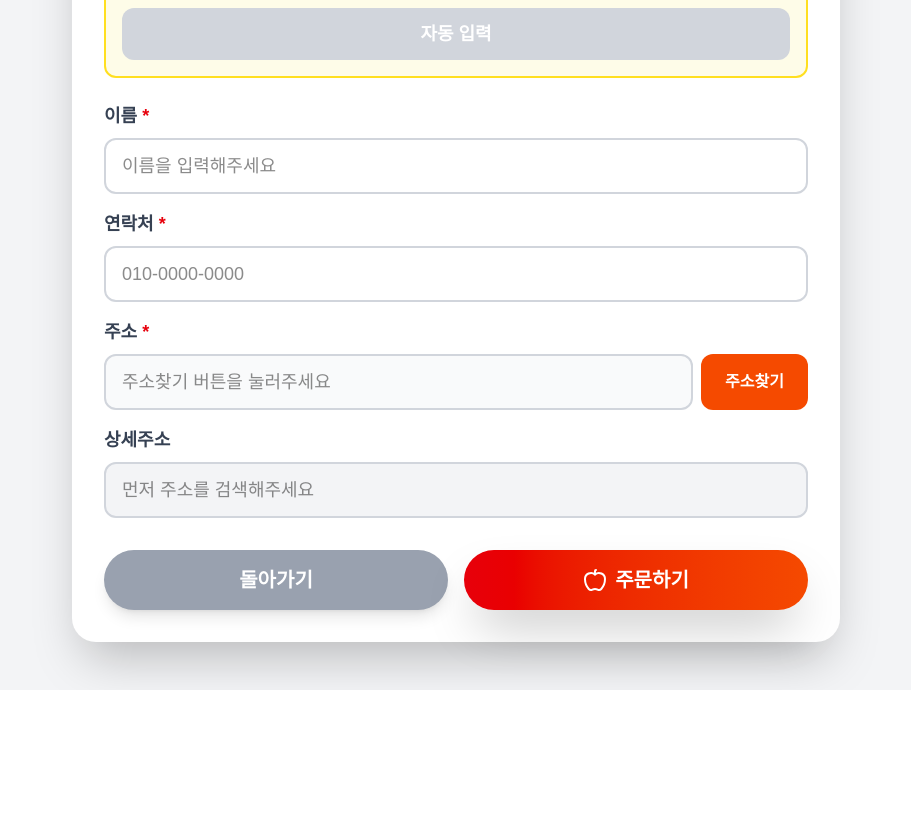
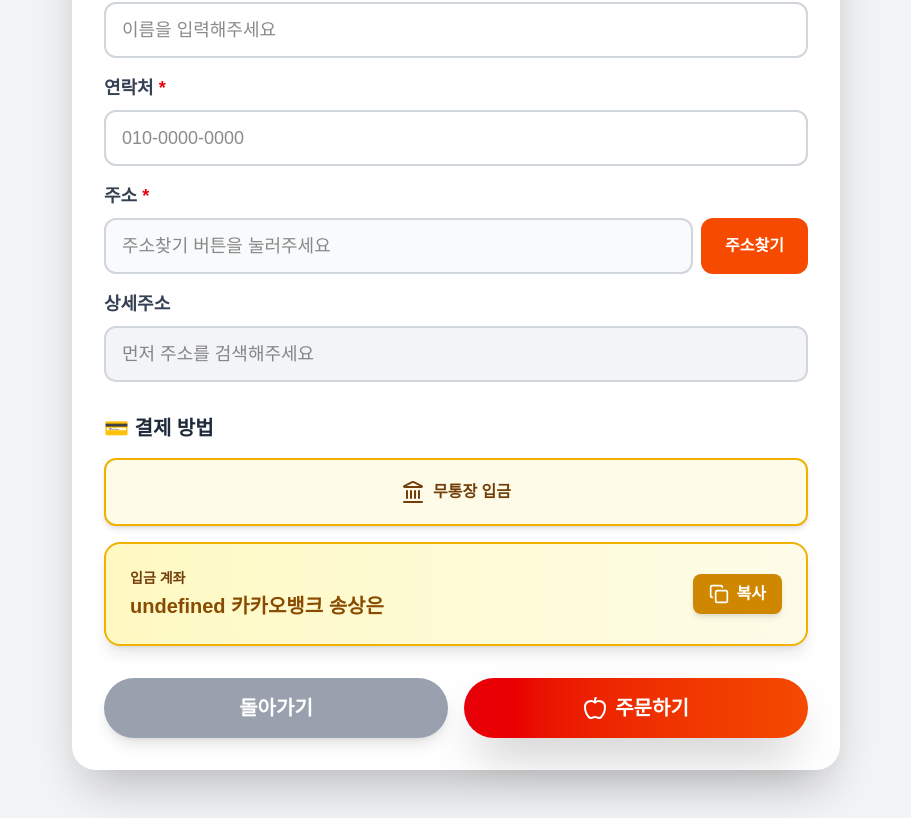
Before and after one commit to yaejin9503/apple-order-system, a Next.js app: page /order in a window 1280 px wide. Shown: the part 1145-1963 px from the top of the page, without its empty margins (184-1095 px from the left). Before the commit the page ends 1835 px from the top, so only its background shows below. Built offline with nearby package versions, Linux system fonts and the light colour scheme.

Commit message:
fix: 주소찾기 오류 수정

```diff
--- a/app/admin/AdminOrdersClient.tsx
+++ b/app/admin/AdminOrdersClient.tsx
@@ -80,6 +80,12 @@ export default function AdminOrdersClient({
     field: "paid" | "shipped" | "cancelled",
   ) => {
     const next = !order[field];
+
+    if (field === "shipped" && next && !order.paid) {
+      alert("입금완료를 먼저 클릭해주세요.");
+      return;
+    }
+
     setOrders((prev) =>
       prev.map((o) => (o.id === order.id ? { ...o, [field]: next } : o)),
     );
--- a/app/order/page.tsx
+++ b/app/order/page.tsx
@@ -7,10 +7,11 @@ import LoadingModal from "@/src/components/LoadingModal";
 import { useOrderForm } from "@/src/hooks/order/useOrderForm";
 import { Postcode } from "@/src/components/Postcode";
 import OrderPageHeader from "@/src/components/order/OrderPageHeader";
-import AccountInfo from "@/src/components/order/AccountInfo";
 import ProductSelector from "@/src/components/order/ProductSelector";
 import OrdererSection from "@/src/components/order/OrdererSection";
 import ReceiverSection from "@/src/components/order/ReceiverSection";
+import AccountInfo from "@/src/components/order/AccountInfo";
+import { Landmark } from "lucide-react";
 
 export default function OrderPage() {
   const {
@@ -39,7 +40,6 @@ export default function OrderPage() {
     >
       <div className="max-w-3xl mx-auto">
         <OrderPageHeader />
-        <AccountInfo />
 
         <form
           onSubmit={handleSubmit}
@@ -81,6 +81,19 @@ export default function OrderPage() {
             onQuickFill={handleReceiverQuickFill}
           />
 
+          <div className="mb-6 sm:mb-8">
+            <h3 className="text-lg sm:text-xl font-bold text-gray-800 mb-3 sm:mb-4">
+              💳 결제 방법
+            </h3>
+            <div className="flex items-center justify-center gap-2 p-4 sm:p-5 rounded-xl border-2 border-yellow-500 bg-yellow-50 text-yellow-900 font-bold text-sm sm:text-base shadow-md">
+              <Landmark className="w-5 h-5 sm:w-6 sm:h-6" />
+              무통장 입금
+            </div>
+            <div className="mt-3 sm:mt-4">
+              <AccountInfo />
+            </div>
+          </div>
+
           <div className="flex gap-2 sm:gap-4">
             <button
               type="button"
--- a/src/components/Postcode.tsx
+++ b/src/components/Postcode.tsx
@@ -1,3 +1,5 @@
+"use client";
+
 import DaumPostcodeEmbed from "react-daum-postcode";
 
 interface PostcodeProps {
@@ -30,7 +32,7 @@ export const Postcode = ({ isOpen, onClose, onComplete }: PostcodeProps) => {
 
   return (
     <div className="fixed inset-0 bg-black/50 flex items-center justify-center z-50 p-3 sm:p-4">
-      <div className="bg-white rounded-2xl p-4 sm:p-6 w-full max-w-lg max-h-[90vh] shadow-2xl relative flex flex-col overflow-hidden">
+      <div className="bg-white rounded-2xl p-4 sm:p-6 w-full max-w-lg shadow-2xl relative flex flex-col">
         <button
           onClick={onClose}
           className="absolute top-2 right-2 sm:top-4 sm:right-4 text-gray-500 hover:text-gray-700 text-2xl font-bold w-8 h-8 flex items-center justify-center z-10"
@@ -40,12 +42,10 @@ export const Postcode = ({ isOpen, onClose, onComplete }: PostcodeProps) => {
         <h3 className="text-lg sm:text-xl font-bold text-gray-800 mb-4 pr-8">
           주소 검색
         </h3>
-        <div className="flex-1 min-h-0 overflow-hidden">
-          <DaumPostcodeEmbed
-            onComplete={handleComplete}
-            style={{ width: "100%", height: "100%", minHeight: "360px" }}
-          />
-        </div>
+        <DaumPostcodeEmbed
+          onComplete={handleComplete}
+          style={{ width: "100%", height: "500px" }}
+        />
       </div>
     </div>
   );
```
